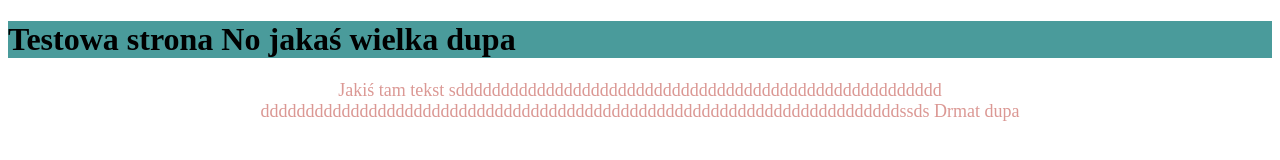
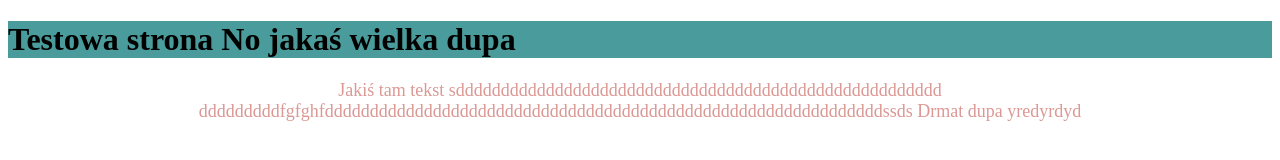
Before and after one commit to Sanaviel/first-test-github, a plain HTML site: page index.html in a window 1280 px wide. Drawn offline with Linux system fonts and the light colour scheme.

Commit message:
nowy comit

```diff
--- a/index.html
+++ b/index.html
@@ -14,8 +14,10 @@
     </h1>
     <p style="font-size: large; text-align: center; color: rgb(219, 152, 148)">
         Jakiś tam tekst sdddddddddddddddddddddddddddddddddddddddddddddddddddddd
-        dddddddddddddddddddddddddddddddddddddddddddddddddddddddddddddddddddddddssds
+        dddddddddfgfghfddddddddddddddddddddddddddddddddddddddddddddddddddddddddddddddssds
       Drmat dupa
+
+      yredyrdyd
       </p>
   </body>
 </html>
```
